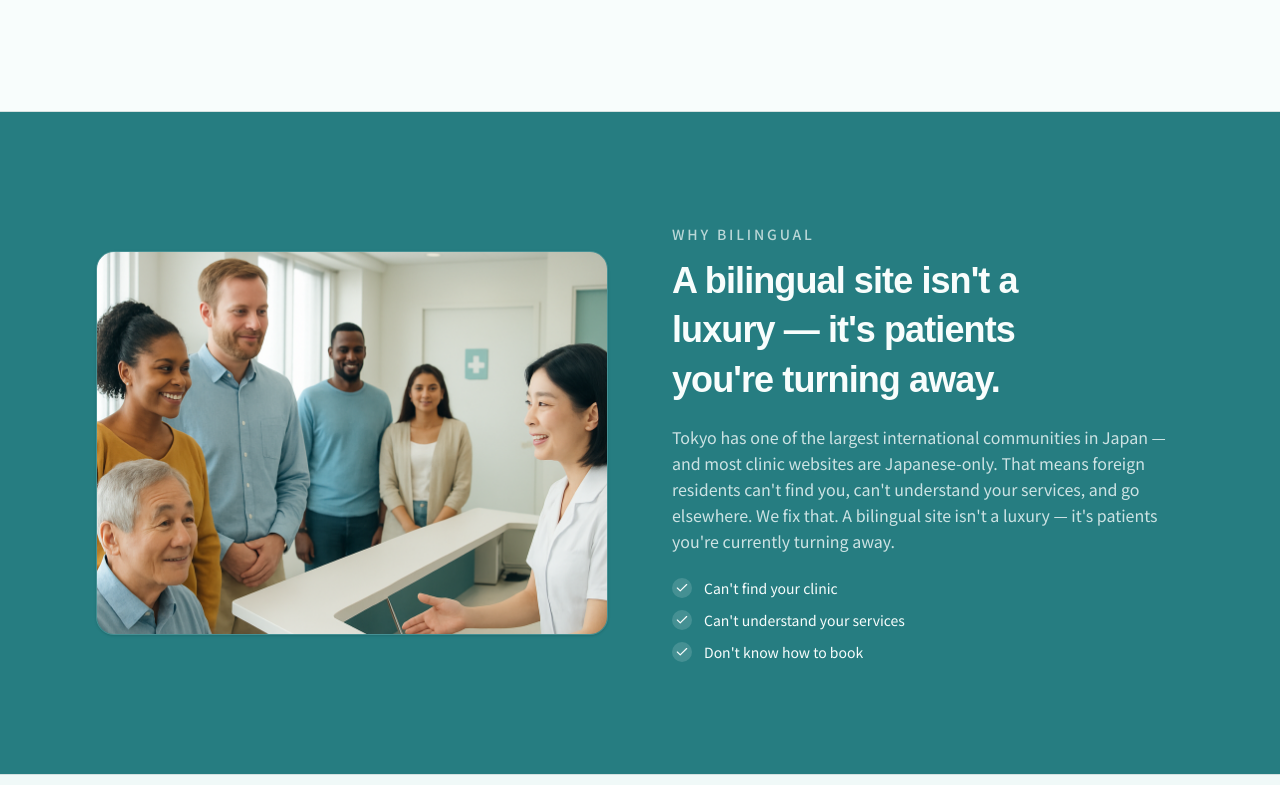
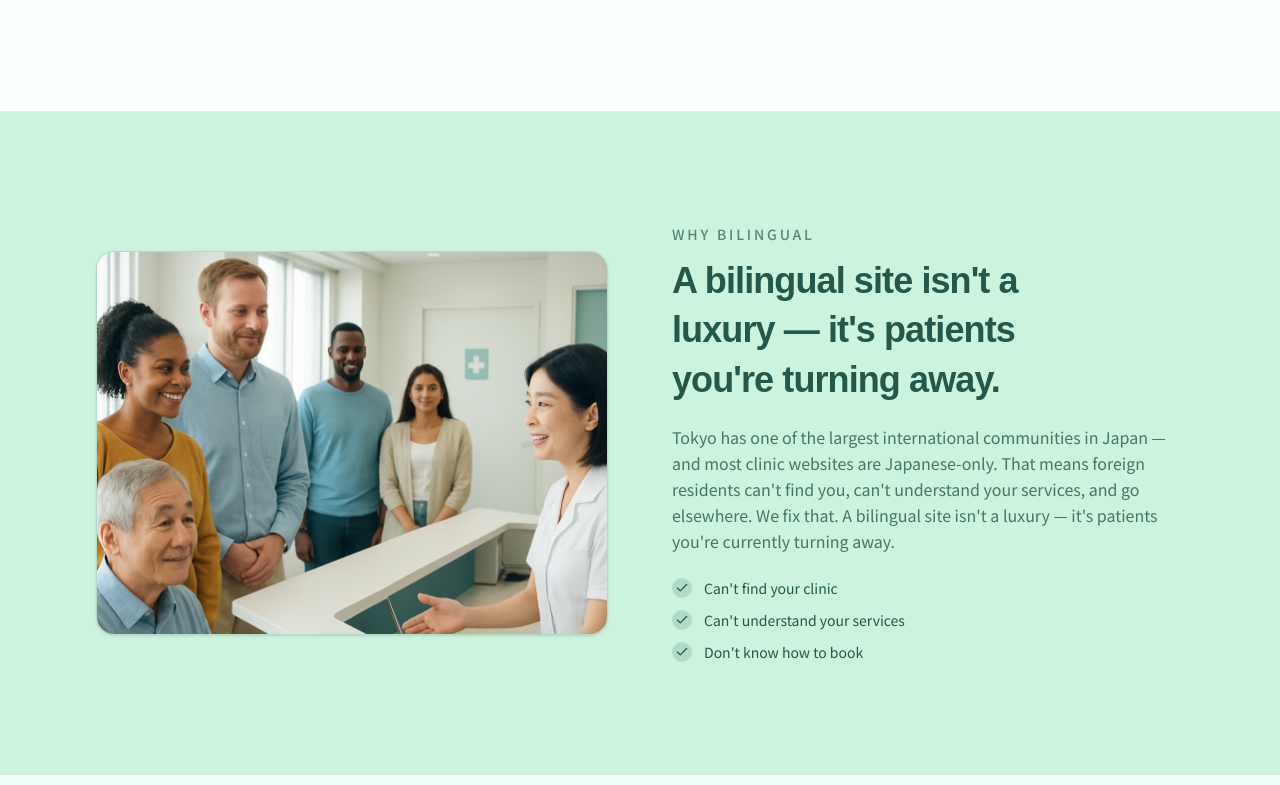
Before and after one commit to jocellinekeita/bilingual-clinic-websites, a Next.js app: page / in a window 1280 px wide. Shown: the part 2012-2797 px from the top of the page. Built offline with nearby package versions, Linux system fonts and the light colour scheme.

Commit message:
feat: update theme colors and component styles for bilingual clinic theme

```diff
--- a/app/globals.css
+++ b/app/globals.css
@@ -4,7 +4,7 @@
 
 @custom-variant dark (&:is(.dark *));
 
-/* Care Digital bilingual clinic theme */
+/* Care Digital bilingual clinic theme - light teal/green */
 
 @theme inline {
   --font-heading: var(--font-noto-serif), var(--font-sans);
@@ -53,38 +53,38 @@
 
 :root {
   color-scheme: light;
-  --background: oklch(0.99 0.005 180);
-  --foreground: oklch(0.28 0.02 220);
+  --background: oklch(0.995 0.008 170);
+  --foreground: oklch(0.35 0.03 190);
   --card: oklch(1 0 0);
-  --card-foreground: oklch(0.28 0.02 220);
+  --card-foreground: oklch(0.35 0.03 190);
   --popover: oklch(1 0 0);
-  --popover-foreground: oklch(0.28 0.02 220);
-  --primary: oklch(0.54 0.08 200);
-  --primary-foreground: oklch(0.99 0.005 180);
-  --secondary: oklch(0.95 0.015 190);
-  --secondary-foreground: oklch(0.34 0.04 210);
-  --muted: oklch(0.96 0.008 185);
-  --muted-foreground: oklch(0.52 0.02 215);
-  --accent: oklch(0.9 0.04 80);
-  --accent-foreground: oklch(0.32 0.05 60);
+  --popover-foreground: oklch(0.35 0.03 190);
+  --primary: oklch(0.7 0.1 175);
+  --primary-foreground: oklch(0.99 0.008 170);
+  --secondary: oklch(0.97 0.02 170);
+  --secondary-foreground: oklch(0.45 0.05 185);
+  --muted: oklch(0.975 0.012 170);
+  --muted-foreground: oklch(0.58 0.025 185);
+  --accent: oklch(0.93 0.05 160);
+  --accent-foreground: oklch(0.42 0.06 175);
   --destructive: oklch(0.577 0.245 27.325);
-  --border: oklch(0.9 0.012 195);
-  --input: oklch(0.9 0.012 195);
-  --ring: oklch(0.54 0.08 200);
-  --chart-1: oklch(0.54 0.08 200);
-  --chart-2: oklch(0.66 0.09 165);
-  --chart-3: oklch(0.74 0.07 80);
-  --chart-4: oklch(0.45 0.06 220);
-  --chart-5: oklch(0.62 0.1 30);
+  --border: oklch(0.93 0.018 175);
+  --input: oklch(0.93 0.018 175);
+  --ring: oklch(0.7 0.1 175);
+  --chart-1: oklch(0.7 0.1 175);
+  --chart-2: oklch(0.75 0.1 155);
+  --chart-3: oklch(0.82 0.08 130);
+  --chart-4: oklch(0.6 0.08 195);
+  --chart-5: oklch(0.78 0.09 90);
   --radius: 0.625rem;
-  --sidebar: oklch(0.985 0 0);
-  --sidebar-foreground: oklch(0.28 0.02 220);
-  --sidebar-primary: oklch(0.54 0.08 200);
-  --sidebar-primary-foreground: oklch(0.99 0.005 180);
-  --sidebar-accent: oklch(0.95 0.015 190);
-  --sidebar-accent-foreground: oklch(0.34 0.04 210);
-  --sidebar-border: oklch(0.9 0.012 195);
-  --sidebar-ring: oklch(0.54 0.08 200);
+  --sidebar: oklch(0.99 0.008 170);
+  --sidebar-foreground: oklch(0.35 0.03 190);
+  --sidebar-primary: oklch(0.7 0.1 175);
+  --sidebar-primary-foreground: oklch(0.99 0.008 170);
+  --sidebar-accent: oklch(0.97 0.02 170);
+  --sidebar-accent-foreground: oklch(0.45 0.05 185);
+  --sidebar-border: oklch(0.93 0.018 175);
+  --sidebar-ring: oklch(0.7 0.1 175);
 }
 
 .dark {
--- a/components/why-bilingual.tsx
+++ b/components/why-bilingual.tsx
@@ -8,9 +8,9 @@ export function WhyBilingual() {
   const { lang } = useLang()
   const { why } = content
   return (
-    <section id="why" className="border-t border-border bg-primary text-primary-foreground">
+    <section id="why" className="border-t border-border bg-accent text-accent-foreground">
       <div className="mx-auto grid max-w-6xl items-center gap-12 px-5 py-20 sm:px-8 lg:grid-cols-2 lg:gap-16 lg:py-28">
-        <div className="relative aspect-[4/3] overflow-hidden rounded-2xl border border-primary-foreground/15 shadow-sm">
+        <div className="relative aspect-[4/3] overflow-hidden rounded-2xl border border-accent-foreground/15 shadow-sm">
           <Image
             src="/images/why-bilingual.png"
             alt={
@@ -25,7 +25,7 @@ export function WhyBilingual() {
         </div>
 
         <div>
-          <p className="text-sm font-medium uppercase tracking-[0.2em] text-primary-foreground/70">
+          <p className="text-sm font-medium uppercase tracking-[0.2em] text-accent-foreground/70">
             {why.title[lang]}
           </p>
           <h2 className="mt-3 text-balance font-serif text-3xl font-bold leading-snug tracking-tight sm:text-4xl">
@@ -33,13 +33,13 @@ export function WhyBilingual() {
               ? "あなたが取りこぼしている患者さんがいます。"
               : "A bilingual site isn't a luxury — it's patients you're turning away."}
           </h2>
-          <p className="mt-5 text-pretty leading-relaxed text-primary-foreground/80">
+          <p className="mt-5 text-pretty leading-relaxed text-accent-foreground/80">
             {why.body[lang]}
           </p>
           <ul className="mt-6 space-y-3">
             {why.points.map((pt, i) => (
               <li key={i} className="flex items-center gap-3 text-sm">
-                <span className="inline-flex size-5 shrink-0 items-center justify-center rounded-full bg-primary-foreground/15">
+                <span className="inline-flex size-5 shrink-0 items-center justify-center rounded-full bg-accent-foreground/15">
                   <Check className="size-3.5" />
                 </span>
                 {pt[lang]}
```
